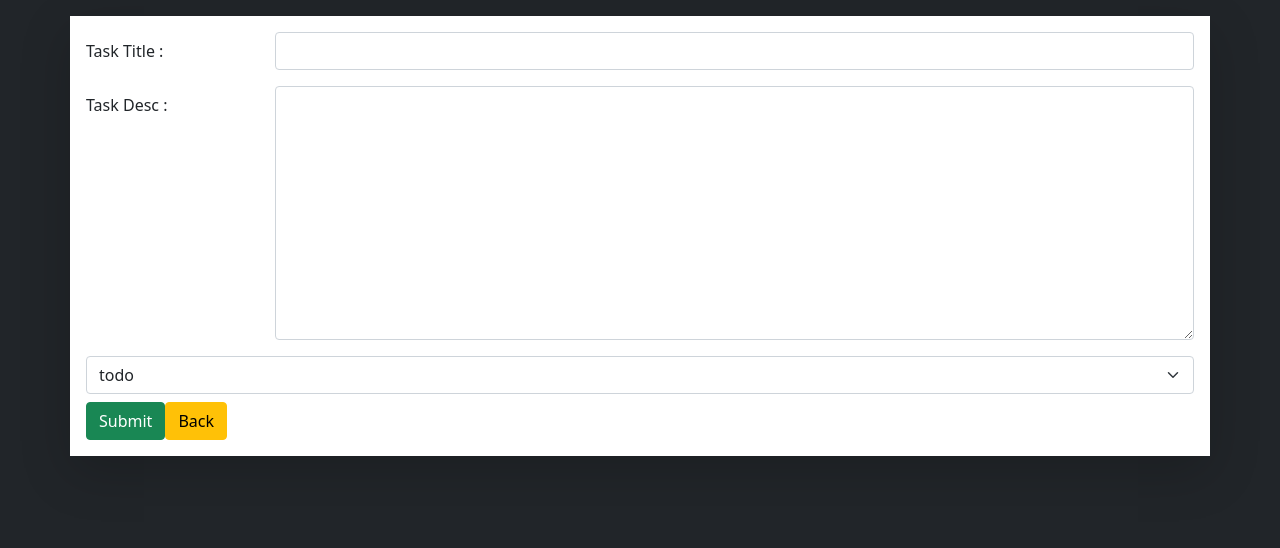
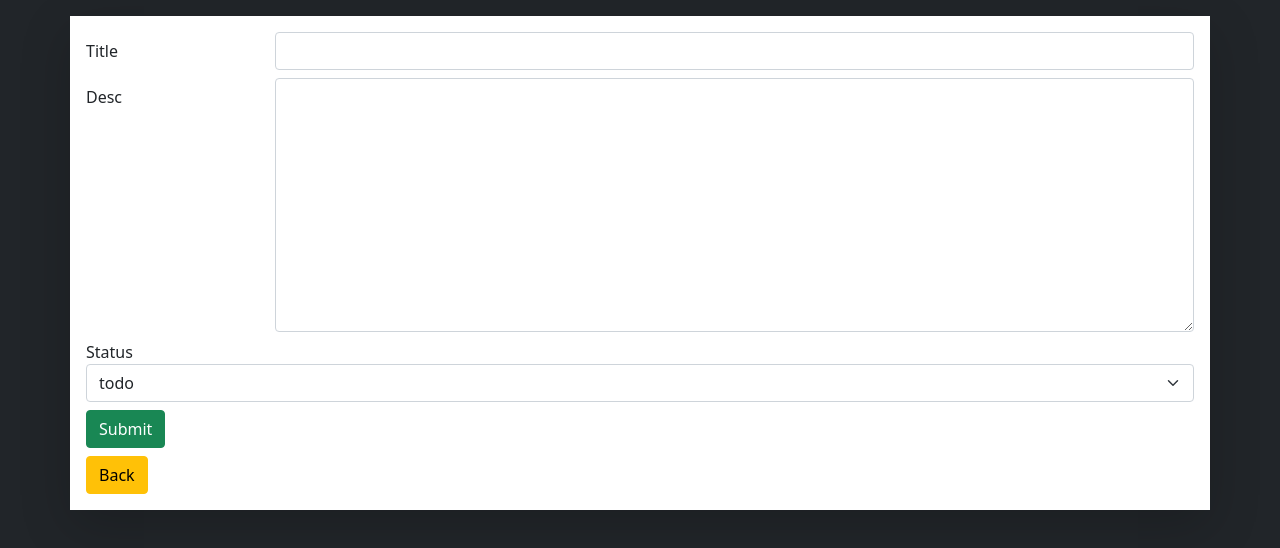
Before and after one commit to engpakravan/k1challange_taskManager_front, a React (Create React App) app: page /createTask in a window 1280 px wide. Shown: the top 548 px of the page. Built offline with nearby package versions, Linux system fonts and the light colour scheme.

Commit message:
feat : Formik Implemented

```diff
--- a/package.json
+++ b/package.json
@@ -12,6 +12,7 @@
     "@types/react-dom": "^16.9.8",
     "axios": "^0.21.1",
     "bootstrap": "^5.0.0",
+    "formik": "^2.2.6",
     "react": "^17.0.2",
     "react-dom": "^17.0.2",
     "react-router-dom": "^5.2.0",
@@ -29,7 +30,8 @@
     "workbox-range-requests": "^5.1.3",
     "workbox-routing": "^5.1.3",
     "workbox-strategies": "^5.1.3",
-    "workbox-streams": "^5.1.3"
+    "workbox-streams": "^5.1.3",
+    "yup": "^0.32.9"
   },
   "scripts": {
     "start": "react-scripts start",
--- /dev/null
+++ b/src/components/UI/Form/FormError.tsx
@@ -0,0 +1,12 @@
+// @flow
+import * as React from 'react';
+
+type Props = {
+    error : string
+};
+
+export function FormError(props: Props) {
+    return (
+        <span className={"text-danger"}>{props.error}</span>
+    );
+};
--- /dev/null
+++ b/src/components/UI/Form/Input.tsx
@@ -0,0 +1,30 @@
+// @flow
+import * as React from 'react';
+import {FormError} from "./FormError";
+
+type Props = {
+    label : string
+    name : string
+    type : string
+    formik : any ,
+    width ?: string
+};
+
+export function Input(props: Props) {
+
+    return (
+        <div className={"row mb-2"}>
+            <label className="col-sm-2 col-form-label">{props.label}</label>
+
+            <div className="col-sm-10">
+                <input name={props.name} type="text" className="form-control col-sm-10" onBlur={props.formik.handleBlur}
+                       onChange={props.formik.handleChange}
+                       value={props.formik.values[props.name]}/>
+                {props.formik.touched[props.name] && props.formik.errors[props.name] ? (
+                    <FormError error={props.formik.errors[props.name]}/>
+                ) : null}
+            </div>
+
+        </div>
+    );
+};
--- /dev/null
+++ b/src/components/UI/Form/SelectEnum.tsx
@@ -0,0 +1,31 @@
+// @flow
+import * as React from 'react';
+import {TaskStatus} from "../../../data";
+import {FormError} from "./FormError";
+
+type Props = {
+    label : string
+    name : string
+    enumData : string[],
+    formik : any ,
+    selected ?: string
+};
+
+export function SelectEnum(props: Props) {
+    const selected = props.formik.values.status
+    return (
+        <>
+            <label>{props.label}</label>
+            <select className="form-select mb-2" name={props.name} onChange={props.formik.handleChange}>
+                {
+                    props.enumData.map((val , index) =>
+                        <option selected={selected && selected === val}>{val}</option>
+                    )
+                }
+            </select>
+            {props.formik.touched[props.name] && props.formik.errors[props.name] ? (
+                <FormError error={props.formik.errors[props.name]}/>
+            ) : null}
+        </>
+    );
+};
--- /dev/null
+++ b/src/components/UI/Form/Textarea.tsx
@@ -0,0 +1,30 @@
+// @flow
+import * as React from 'react';
+import {FormError} from "./FormError";
+
+type Props = {
+    label : string
+    name : string
+    formik : any ,
+    width ?: string
+    rows ?: number
+};
+
+export function Textarea(props: Props) {
+
+    return (
+        <div className={"row mb-2"}>
+            <label className="col-sm-2 col-form-label">{props.label}</label>
+
+            <div className="col-sm-10">
+                <textarea name={props.name} className="form-control col-sm-10" onBlur={props.formik.handleBlur} rows={props.rows || 10}
+                       onChange={props.formik.handleChange}
+                       value={props.formik.values[props.name]}/>
+                {props.formik.touched[props.name] && props.formik.errors[props.name] ? (
+                    <FormError error={props.formik.errors[props.name]}/>
+                ) : null}
+            </div>
+
+        </div>
+    );
+};
--- a/src/components/createTask/CreateTaskComponent.tsx
+++ b/src/components/createTask/CreateTaskComponent.tsx
@@ -1,40 +1,25 @@
-import React , {useState} from 'react';
-import {Task, TaskStatus} from "../../data";
+import React from 'react';
+import {TaskStatus} from "../../data";
+import {useFormik} from "formik";
+import {Input} from "../UI/Form/Input";
+import {Textarea} from "../UI/Form/Textarea";
+import {SelectEnum} from "../UI/Form/SelectEnum";
+import {Button, ButtonTypes} from "../UI/Button";
 
 type Props = {
-    taskData : Omit<Task , "_id"> ,
-    setTaskData : React.Dispatch<React.SetStateAction<Omit<Task, "_id">>>
+    formik : Pick<ReturnType<typeof useFormik>, "validateForm" | "handleSubmit" | "setFieldValue" | "errors" | "touched" | "handleChange" | "handleBlur" | "initialValues">
 };
 
-export function CreateTaskComponent({taskData , setTaskData}: Props) {
+export function CreateTaskComponent({formik}: Props) {
 
     return (
-        <>
-            <div className="mb-3 row">
-                <label className="col-sm-2 col-form-label">Task Title : </label>
-                <div className="col-sm-10">
-                    <input type="text" value={taskData.title || ""} className="form-control" onChange={(e) => {
-                        setTaskData({ ...taskData , title : e.target.value})
-                    }}/>
-                </div>
-            </div>
+        <form onSubmit={formik.handleSubmit}>
+            <Input label={"Title"} name={"title"} type={"text"} formik={formik}/>
+            <Textarea label={"Desc"} name={"desc"} formik={formik}/>
 
-            <div className="mb-3 row">
-                <label className="col-sm-2 col-form-label">Task Desc : </label>
-                <div className="col-sm-10">
-                    <textarea className="form-control" rows={10} onChange={(e) => {
-                        setTaskData({ ...taskData , desc : e.target.value})
-                    }} value={taskData.desc}/>
-                </div>
-            </div>
+            <SelectEnum label={"Status"} name={"status"} enumData={Object.values(TaskStatus)} formik={formik}/>
 
-            <select className="form-select mb-2" aria-label="Default select example" onChange={(e) => {setTaskData({...taskData, status: e.target.value as TaskStatus})}}>
-                {
-                    Object.values(TaskStatus).map((taskStatus , index) =>
-                        <option selected={taskData.status === taskStatus}>{taskStatus}</option>
-                    )
-                }
-            </select>
-        </>
+            <Button variant={ButtonTypes.Success} title={"Submit"} type={"submit"}/>
+        </form>
     );
 };
--- a/src/components/home/Edit.tsx
+++ b/src/components/home/Edit.tsx
@@ -1,33 +1,44 @@
 // @flow
-import React, {useEffect, useState} from 'react';
+import React, {useEffect} from 'react';
 import './edit.css'
-import {Button, ButtonTypes} from "../UI/Button";
-import {getTask, postUpdate, Task, TaskStatus} from "../../data";
+import {CustomObject, getTask, postUpdate, Task, Task as ITask, TaskStatus} from "../../data";
 import {useHistory} from "react-router-dom";
 import {ROUTE_HOME} from "../../data/route";
 import {CreateTaskComponent} from "../createTask/CreateTaskComponent";
+import {useFormik} from "formik";
+import * as yup from "yup";
+import {i18next} from "../../lib/i18n";
 
 type Props = {
     setEditTask : React.Dispatch<React.SetStateAction<any>> ,
     id : string
 };
 
+const initialValues : Task = {title : "" , status : TaskStatus.TODO , desc : ""}
+
 export function EditTask(props: Props) {
 
-    const [taskData , setTaskData] = useState<Omit<Task , "_id">>({desc : "" , title : "" , status : TaskStatus.TODO})
     const history = useHistory()
 
     useEffect(() => {
-        getTask(props.id).then(setTaskData)
-    } , [props.id])
+        getTask(props.id).then((res : CustomObject) => Object.keys(initialValues).forEach(item => formik.setFieldValue(item , res[item])))
+    } , [props.id]);
 
-    const handleSubmit = () => {
-        if(taskData) postUpdate(props.id , taskData).then(res => {
-            alert("Updated");
-            props.setEditTask({status : false})
-            history.push(ROUTE_HOME)
-        })
-    }
+    const formik = useFormik({
+        initialValues ,
+        validationSchema : yup.object({
+            title : yup.string().required(i18next.t("validation.required" , {field : "form.title"})),
+            desc : yup.string().required(i18next.t("validation.required" , {field : "form.desc"})),
+            status : yup.string().required(i18next.t("validation.required" , {field : "form.status"})),
+        }) ,
+        onSubmit : (val : ITask) => {
+            postUpdate(props.id , val).then(res => {
+                alert("Updated");
+                props.setEditTask({status : false})
+                history.push(ROUTE_HOME)
+            })
+        }
+    })
 
     const handleClose = () => {
         props.setEditTask({status : false , id : ""})
@@ -38,9 +49,8 @@ export function EditTask(props: Props) {
             <div className="content-modal container">
                 <span className="close-modal" onClick={handleClose}>&times;</span>
 
-                <CreateTaskComponent taskData={taskData} setTaskData={setTaskData}/>
-
-                <Button variant={ButtonTypes.Success} title={"Submit"} handler={handleSubmit}/>
+                {/*@ts-ignore*/}
+                <CreateTaskComponent formik={formik}/>
 
             </div>
         </div>
--- a/src/containers/createTaskContainer.tsx
+++ b/src/containers/createTaskContainer.tsx
@@ -2,9 +2,12 @@ import React, {useState} from 'react';
 import {PostTask, Task, TaskStatus} from "../data";
 import {LinkButton} from "../components/UI/LinkButton";
 import {ROUTE_HOME} from "../data/route";
-import {Button, ButtonTypes} from "../components/UI/Button";
-import {useHistory} from 'react-router-dom'
+import {ButtonTypes} from "../components/UI/Button";
 import {CreateTaskComponent} from "../components/createTask/CreateTaskComponent";
+import {useFormik} from "formik";
+import {useHistory} from "react-router-dom";
+import * as yup from 'yup'
+import {i18next} from "../lib/i18n";
 
 type Props = {
 
@@ -12,23 +15,28 @@ type Props = {
 
 export function CreateTaskContainer(props: Props) {
 
-    const [taskData , setTaskData] = useState<Omit<Task , "_id">>({desc : "" , title : "" , status : TaskStatus.TODO})
     const history = useHistory()
-
-    const handleSubmit = () => {
-        console.log(taskData)
-        // if(taskData) PostTask(taskData).then(res => {
-        //     alert("Created");
-        //     history.push(ROUTE_HOME)
-        // })
-    }
+    const formik = useFormik({
+        initialValues : {title : "" , desc : "" , status : TaskStatus.TODO} ,
+        validationSchema : yup.object({
+            title : yup.string().required(i18next.t("validation.required" , {field : "form.title"})),
+            desc : yup.string().required(i18next.t("validation.required" , {field : "form.desc"})),
+            status : yup.string().required(i18next.t("validation.required" , {field : "form.status"})),
+        }) ,
+        onSubmit : (val : Omit<Task , "_id">) => {
+            PostTask(val).then(res => {
+                alert("Created");
+                history.push(ROUTE_HOME)
+            })
+        }
+    })
 
     return (
         <>
-            <CreateTaskComponent taskData={taskData} setTaskData={setTaskData}/>
+            {/*@ts-ignore*/}
+            <CreateTaskComponent formik={formik}/>
 
-            <Button variant={ButtonTypes.Success} title={"Submit"} handler={handleSubmit}/>
-            <LinkButton variant={ButtonTypes.Warning} title={"Back"} link={ROUTE_HOME}/>
+            <LinkButton variant={ButtonTypes.Warning} title={"Back"} link={ROUTE_HOME} className={"mt-2"}/>
 
         </>
     );
--- a/src/data/index.ts
+++ b/src/data/index.ts
@@ -1,7 +1,7 @@
 import axios from "axios";
 
 export const API_BASE_URL = `http://localhost:3000`;
-
+export interface CustomObject {[key : string] : any}
 export enum TaskStatus {
     TODO = 'todo',
     DOING = 'doing',
@@ -9,7 +9,7 @@ export enum TaskStatus {
     DELETED = 'deleted',
 }
 export interface Task {
-    _id : string,
+    _id ?: string,
     title : string,
     desc : string;
     status : TaskStatus
--- /dev/null
+++ b/src/lib/i18n.ts
@@ -0,0 +1,6 @@
+/* This is Just a Simple Before Implement i18n */
+export const i18next = {
+    t : (text : string , field ?: {[key : string] : number|string}) : string => {
+        return `That Field is Required`
+    }
+}
```
Also changed, not shown: src/components/UI/Button.tsx (+4 -3 lines), 1 other file (tests, documents, lock files or other folders).
